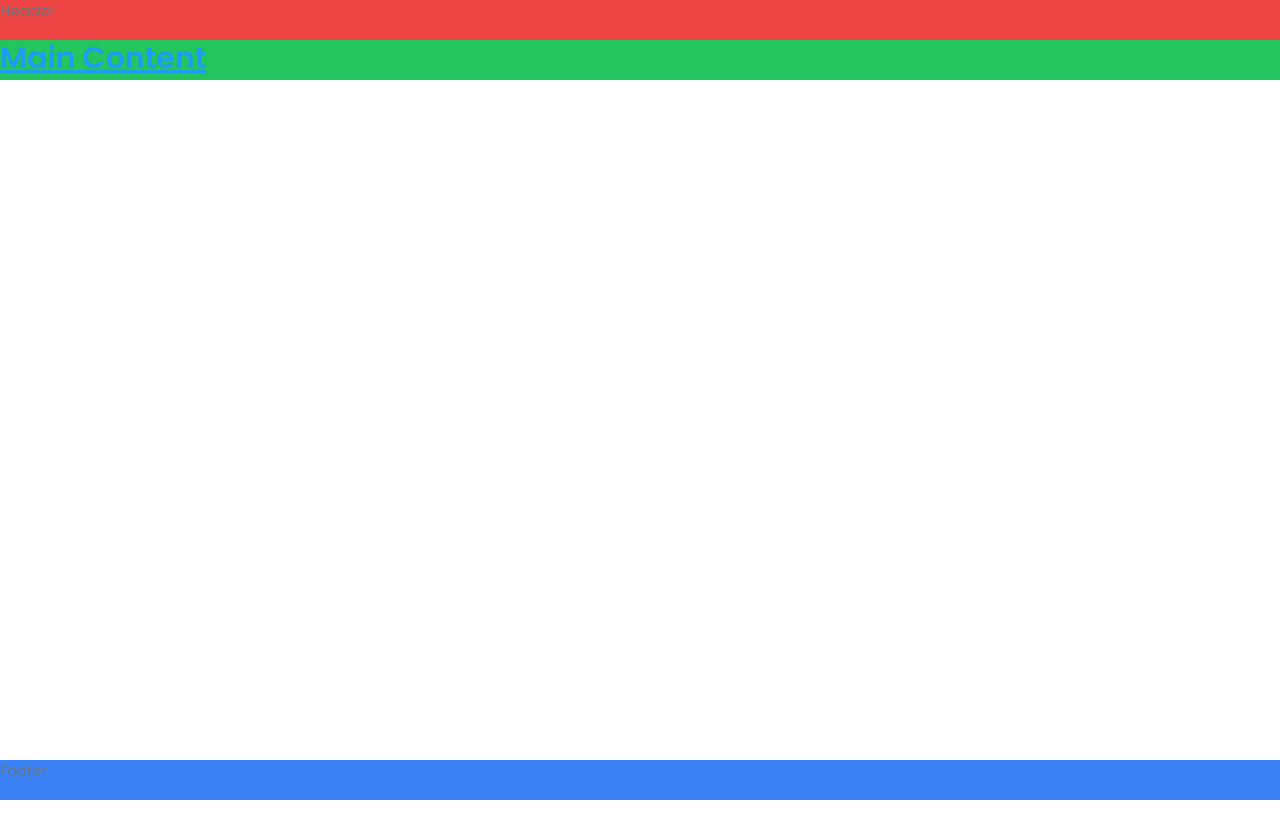
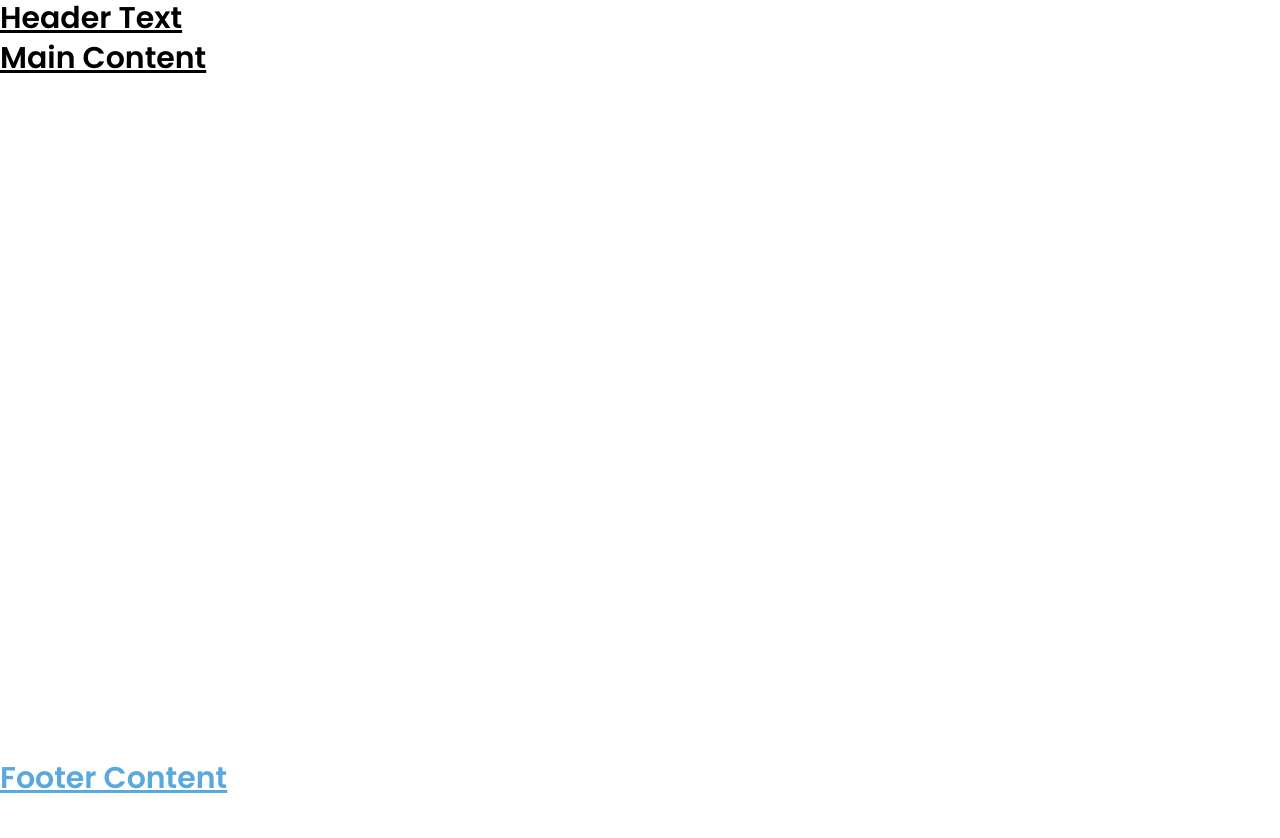
Before and after one commit to idkan/Portafolio, a Next.js app: page / in a window 1280 px wide. Shown: the top 838 px of the page. Built offline with nearby package versions, Linux system fonts and the light colour scheme.

Commit message:
Fixed CSS variables

```diff
--- a/pages/index.js
+++ b/pages/index.js
@@ -10,16 +10,20 @@ export default function Home() {
 				<link href="https://fonts.googleapis.com/css2?family=Poppins:wght@400;500;600&display=swap" rel="stylesheet" />
 			</Head>
 			<div className="flex flex-col h-screen justify-between">
-				<header className="h-10 bg-red-500">
-					Header
+				<header className="h-10 bg-white">
+					<p className="text-3xl font-bold underline text-primary">
+						Header Text
+					</p>
 				</header>
-				<main className="mb-auto h-10 bg-green-500">
+				<main className="mb-auto h-10 bg-white0">
 					<p className="text-3xl font-bold underline text-primary">
 						Main Content
 					</p>
 				</main>
-				<footer className="h-10 bg-blue-500">
-					Footer
+				<footer className="h-10 bg-white">
+					<p className="text-3xl font-bold underline text-secondary">
+						Footer Content
+					</p>
 				</footer>
 			</div>
 		</>
--- a/styles/globals.css
+++ b/styles/globals.css
@@ -7,16 +7,8 @@
 #docs-root {
     --hue-color: 204;
 
-    --first-color: hsl(var(--hue-color), 88%, 53%);
-    --first-color-second: hsl(var(--hue-color), 69%, 61%);
-    --first-color-alt: hsl(var(--hue-color), 57%, 53%);
-    --first-color-lighter: hsl(var(--hue-color), 92%, 85%);
-    --title-color: hsl(var(--hue-color), 8%, 15%);
-    --text-color: hsl(var(--hue-color), 8%, 45%);
-    --text-color-light: hsl(var(--hue-color), 8%, 65%);
-    --input-color: hsl(var(--hue-color), 70%, 96%);
-    --body-color: hsl(var(--hue-color), 60%, 90%);
-    --container-color: #ffffff;
+    --primary-color: hsl(var(--hue-color), 88%, 53%);
+    --secondary-color: hsl(var(--hue-color), 66%, 61%);
 }
 
 * {
--- a/tailwind.config.js
+++ b/tailwind.config.js
@@ -10,7 +10,7 @@ module.exports = {
 			},
 			colors: {
 				primary: "var(--first-color)",
-				secondary: "var(--first-color-second)",
+				secondary: "var(--secondary-color)",
 			},
 		},
 	},
```
